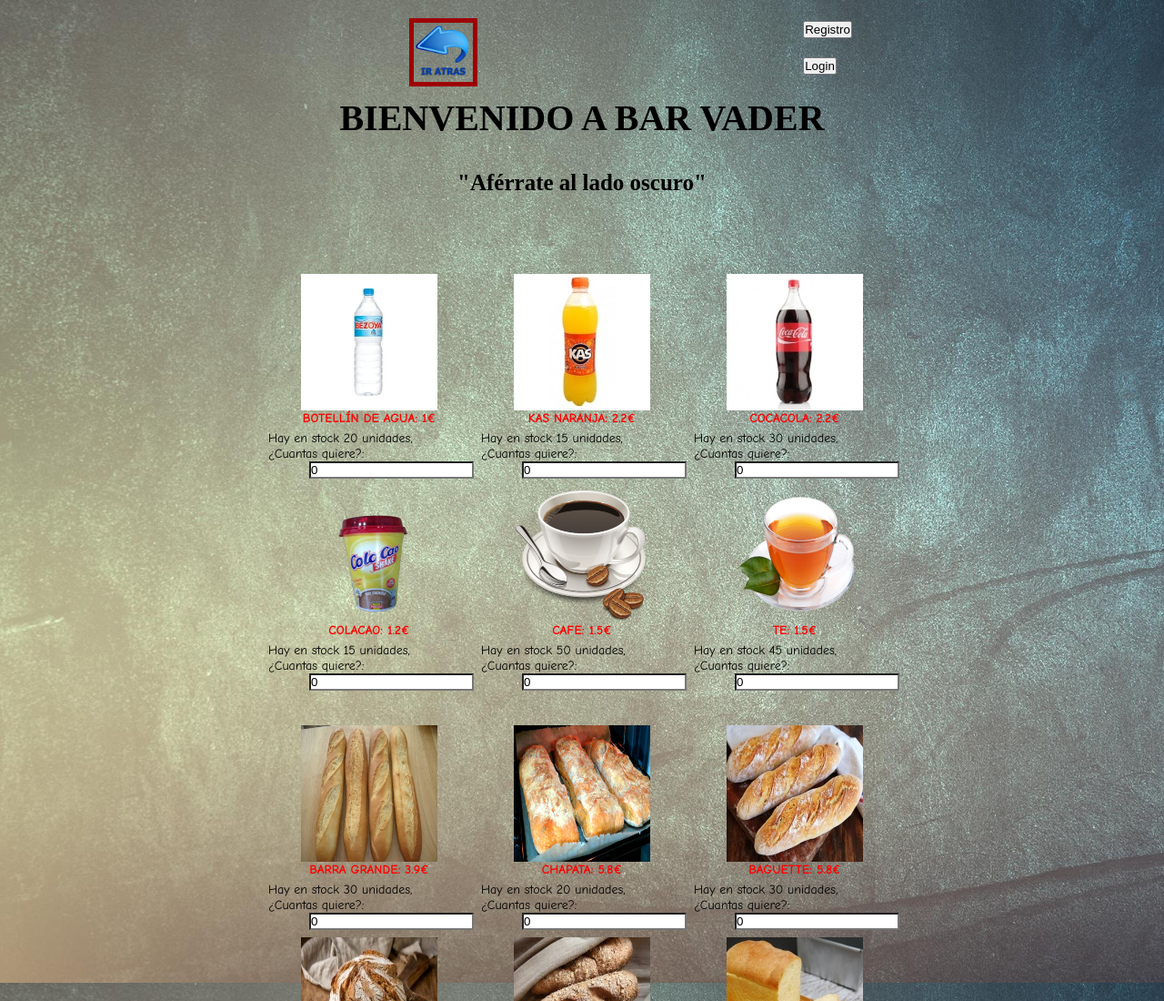
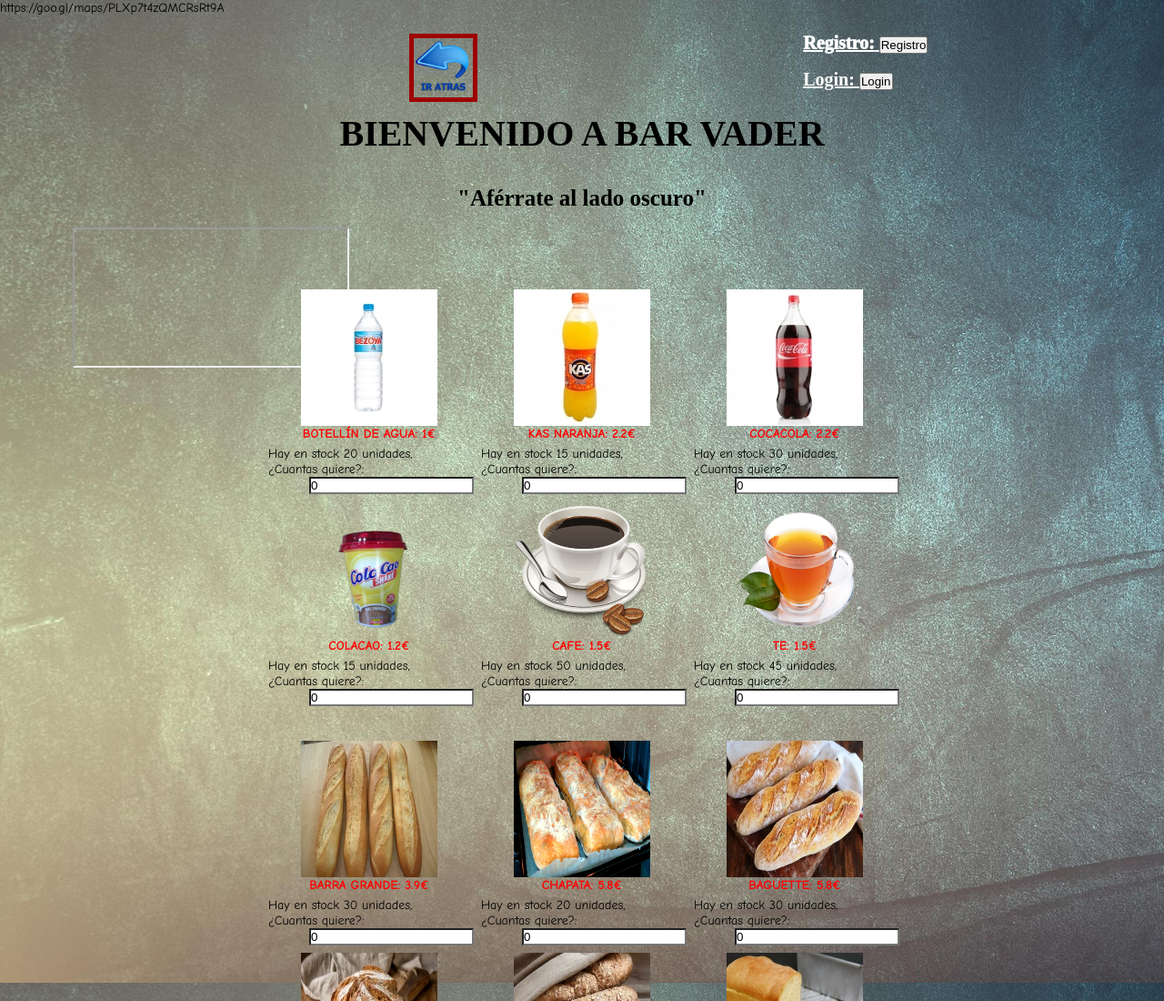
Before and after one commit to infabeti/MARCAS-FINAL-Isaiah-Pablo-Markel, a website: page public/bar.html in a window 1280 px wide. Shown: the top 1100 px of the page at 91% size. Drawn offline with Linux system fonts and the light colour scheme.

Commit message:
API de Google Maps en proceso

```diff
--- a/public/bar.html
+++ b/public/bar.html
@@ -4,24 +4,33 @@
         <title>Bar</title>
         <!--lee codigo javascript-->
         <script type="text/javascript" src="js/principalModule.js"></script>
-
+		<script src="AIzaSyAvlWXDHrwOl7_u2vAdU081PMigoLPIo2A"></script>
+https://goo.gl/maps/PLXp7t4zQMCRsRt9A
          <!--lee codigo css-->
         <link rel="stylesheet" type="text/css" href="css/restauranteBarCafeteria.css">
     </head>
 
-   <body background="Imagenes/otros/fondo.jpg">
+    <body background ="Imagenes/otros/fondo.jpg">
+
+	<div>
+		<iframe class="maps">
+		</iframe>
+	</div>
+
         <a href = "index.html">
            <img class = "volver" src = "Imagenes/otros/VOLVER.png">
         </a>
-        <a class="registroV2" href = "registro.html">
+        <a href = "registro.html">
             <div class = "registro">
-                <input type="button" value="Registro" href="javascript:;" ></input>
+                <h7>Registro:</h7>
+                <input type="button" value="Registro" href="javascript:;" onclick="registro()"></input>
             </div>
         </a>
         <br>
-        <a class="loginV2" href = "login.html">
+        <a href = "login.html">
             <div class = "login">
-                <input type="button" value="Login" href='javascript:;' ></input>
+                <h7>Login:</h7>
+                <input type="button" value="Login" href='javascript:;' onclick="login()"></input>
             </div>
         </a>
         <br>
--- a/public/css/restauranteBarCafeteria.css
+++ b/public/css/restauranteBarCafeteria.css
@@ -407,3 +407,9 @@
 a:link {
   color:white;
 }
+
+.maps {
+	position: absolute;
+	top: 250px;
+	left: 80px;
+}
```
Also changed, not shown: public/restaurante.html (+7 -5 lines).
